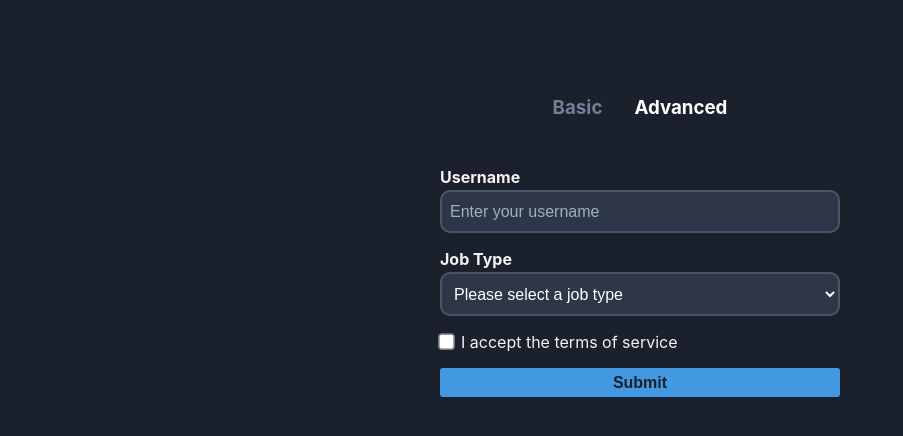
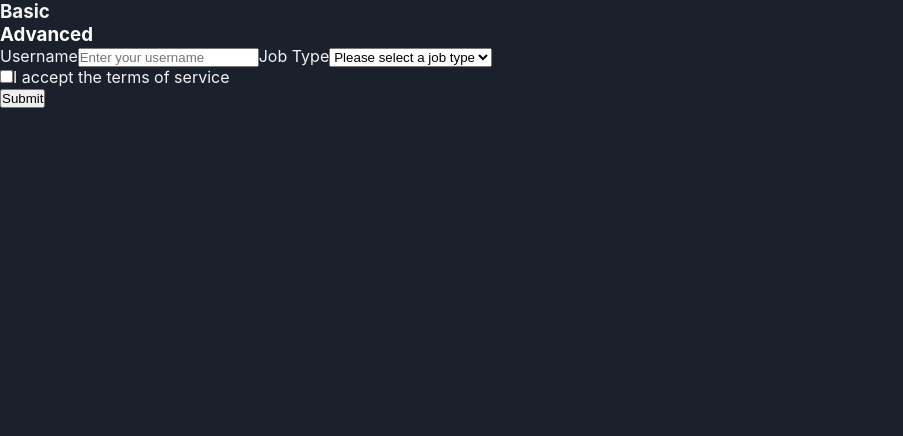
Before and after one commit to fiker31/Library-managment-system, a React (Create React App) app: page / in a window 1280 px wide. Both pictures are taken after a click on the element "Advanced". Shown: the top 436 px of the page, without its empty margins (0-903 px from the left). Built offline with nearby package versions, Linux system fonts and the light colour scheme.

Commit message:
Edited styling

```diff
--- a/src/App.css
+++ b/src/App.css
@@ -1,98 +1,41 @@
 .App {
-  text-align: center;
-  padding: 5rem 1rem;
+  /* text-align: center; */
 }
 
-.error {
-  color: #fc8181;
-  font-size: 0.75rem;
-  text-align: left;
-  margin-top: 0.25rem;
+.App-logo {
+  height: 40vmin;
+  pointer-events: none;
 }
 
-.checkbox {
-  display: flex;
-  justify-content: flex-start;
-  align-items: center;
-  margin-top: 1rem;
+@media (prefers-reduced-motion: no-preference) {
+  .App-logo {
+    animation: App-logo-spin infinite 20s linear;
+  }
 }
 
-nav {
+.App-header {
+  background-color: #282c34;
+  min-height: 100vh;
   display: flex;
+  flex-direction: column;
+  align-items: center;
   justify-content: center;
-  align-items: center;
-  margin-bottom: 2rem;
-}
-nav h3 {
-  margin: 1rem;
-  cursor: pointer;
-  color: #718096;
-}
-nav h3:hover {
+  font-size: calc(10px + 2vmin);
   color: white;
 }
 
-form {
-  width: 95%;
-  max-width: 400px;
-  margin: 0 auto;
+.App-link {
+  color: #61dafb;
 }
 
-form label {
-  font-size: 1rem;
-  font-weight: bold;
-  display: block;
-  text-align: left;
-  margin: 1rem 0 0.2rem;
+@keyframes App-logo-spin {
+  from {
+    transform: rotate(0deg);
+  }
+  to {
+    transform: rotate(360deg);
+  }
 }
-
-input,
-select {
-  width: 100%;
-  padding: 0.65rem 0.5rem;
-  font-size: 1rem;
-  color: white;
-  border: 2px solid #4a5568;
-  background-color: #2d3748;
-  border-radius: 10px;
-  outline: none;
+.MuiFormHelperText-root {
+  color: red !important;
 }
-
-input:focus,
-select:focus {
-  border-color: #4299e1;
-}
-
-input::placeholder,
-select::placeholder {
-  color: #a0aec0;
-}
-
-input[type="checkbox"] {
-  width: fit-content;
-  margin-right: 0.5rem;
-  transform: scale(1.25);
-}
-
-button {
-  display: block;
-  margin: 1rem 0;
-  padding: 0.35rem 0.5rem;
-  background-color: #4299e1;
-  color: #1a202c;
-  border: none;
-  border-radius: 3px;
-  width: 100%;
-  font-size: 1rem;
-  font-weight: bold;
-  cursor: pointer;
-}
-
-input.input-error,
-select.input-error {
-  border-color: #fc8181;
-}
-
-button:disabled {
-  opacity: 0.35;
-}
```
